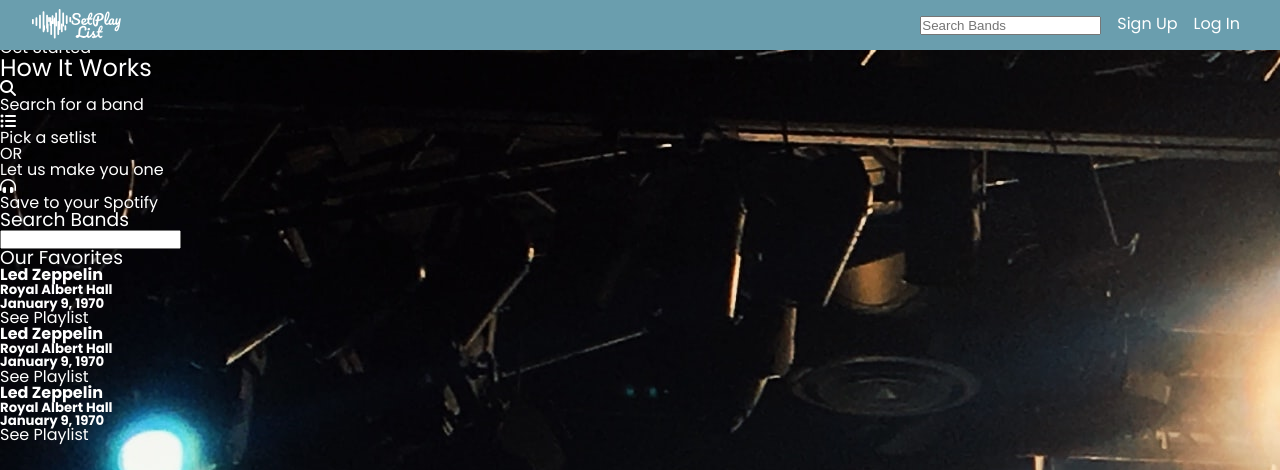
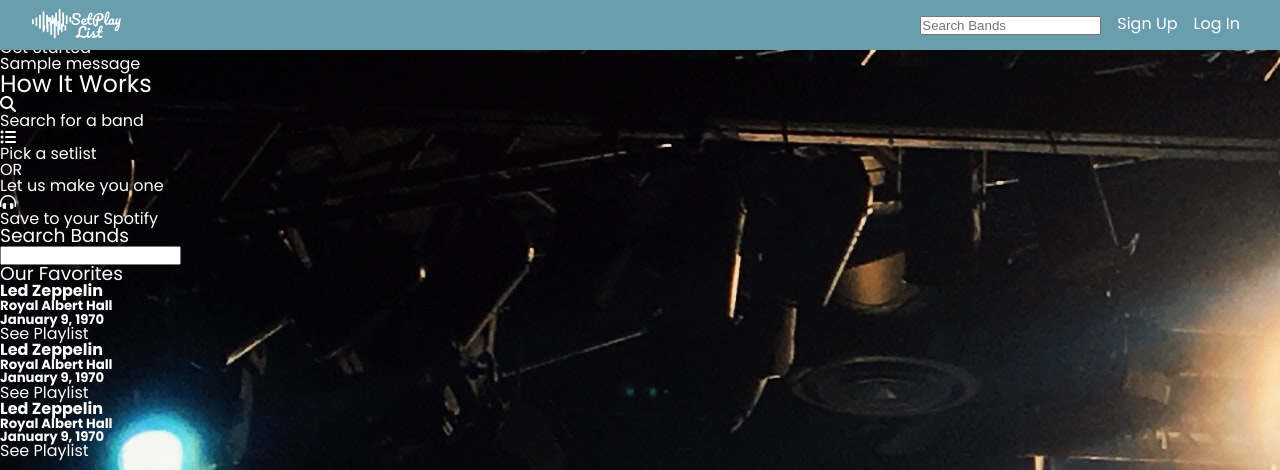
Before and after one commit to booshja/SetPlaylist, a Flask app: page / in a window 1280 px wide. Shown: the top 470 px of the page. Run offline with Flask 2, Linux system fonts and the light colour scheme; tables that the repository leaves empty hold one stand-in row (values such as "Sample post"); one stand-in notice (Sample message) is shown; some libraries are stand-ins or nearby versions.

Commit message:
added html for flashed messages

```diff
--- a/SetPlaylist/templates/auth/login-password.html
+++ b/SetPlaylist/templates/auth/login-password.html
@@ -1,5 +1,8 @@
 {% extends 'base.html' %} {% block title %}Login - SetPlaylist{% endblock title
-%} {% block content %}
+%} {% block content %} {% for category, message in
+get_flashed_messages(with_categories=True) %}
+<div class="alert alert-{{ category }}">{{ message }}</div>
+{% endfor %}
 <div>
     <h2>{{title}}</h2>
     {% block form %}{% endblock form%}
--- a/SetPlaylist/templates/auth/register-edit.html
+++ b/SetPlaylist/templates/auth/register-edit.html
@@ -1,6 +1,9 @@
 {% extends 'base.html' %} {% block title %}SetPlaylist - Register{% endblock
 title %} {% block content%}
 <main>
+    {% for category, message in get_flashed_messages(with_categories=True) %}
+    <div class="alert alert-{{ category }}">{{ message }}</div>
+    {% endfor %}
     <div id="wider_box">
         <h2>{{ title }}</h2>
         {% block form %} {% endblock form %}
--- a/SetPlaylist/templates/landing.html
+++ b/SetPlaylist/templates/landing.html
@@ -9,6 +9,12 @@ memories, one playlist at a time! {% endblock title %} {% block content %}
                 <a href="/register">Get Started</a>
             </div>
         </div>
+    </section>
+    <section id="errors">
+        {% for category, message in get_flashed_messages(with_categories=True)
+        %}
+        <div class="alert alert-{{ category }}">{{ message }}</div>
+        {% endfor %}
     </section>
     <section id="info">
         <div id="how_it_works">
--- a/SetPlaylist/templates/user/home.html
+++ b/SetPlaylist/templates/user/home.html
@@ -8,6 +8,12 @@ endblock title %} {% block content %}
                 <p>{{g.user.username}}</p>
             </div>
         </div>
+    </section>
+    <section id="errors">
+        {% for category, message in get_flashed_messages(with_categories=True)
+        %}
+        <div class="alert alert-{{ category }}">{{ message }}</div>
+        {% endfor %}
     </section>
     <section id="band_search">
         <div id="search_bands">
```
